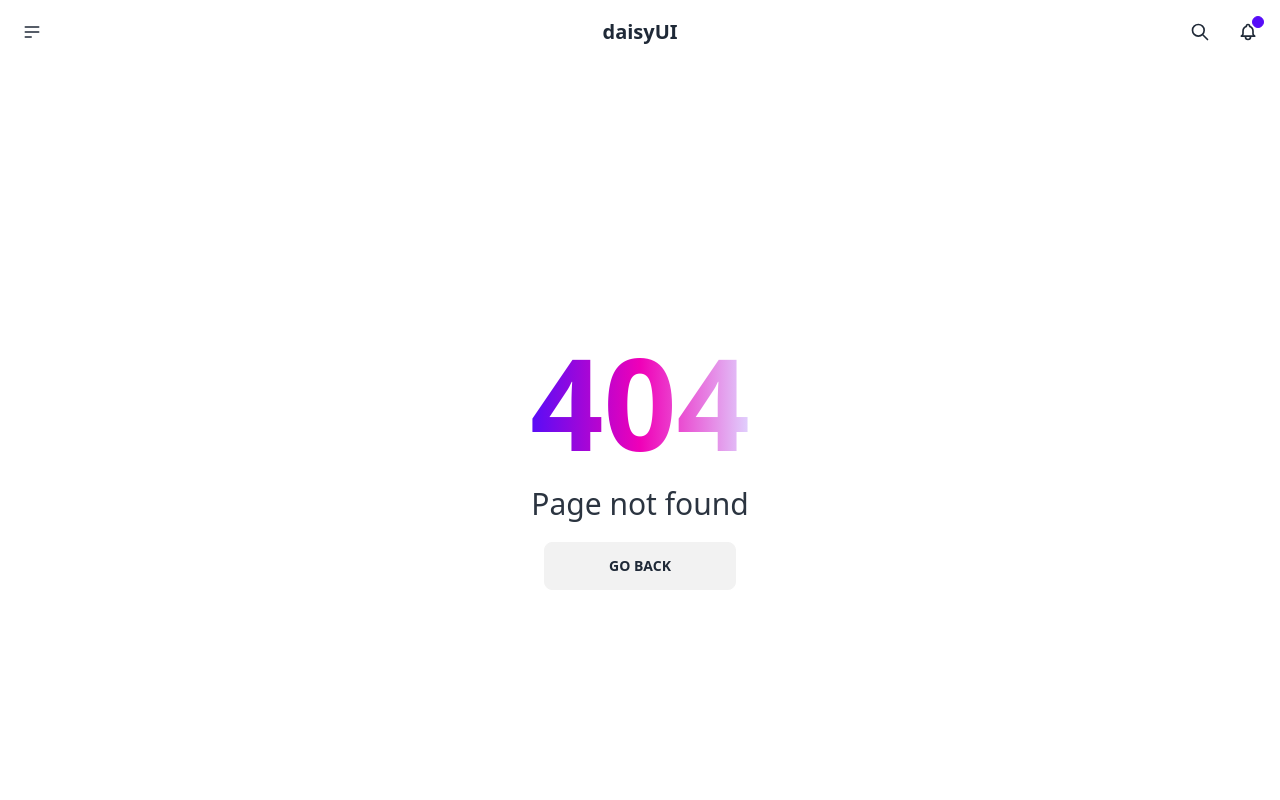
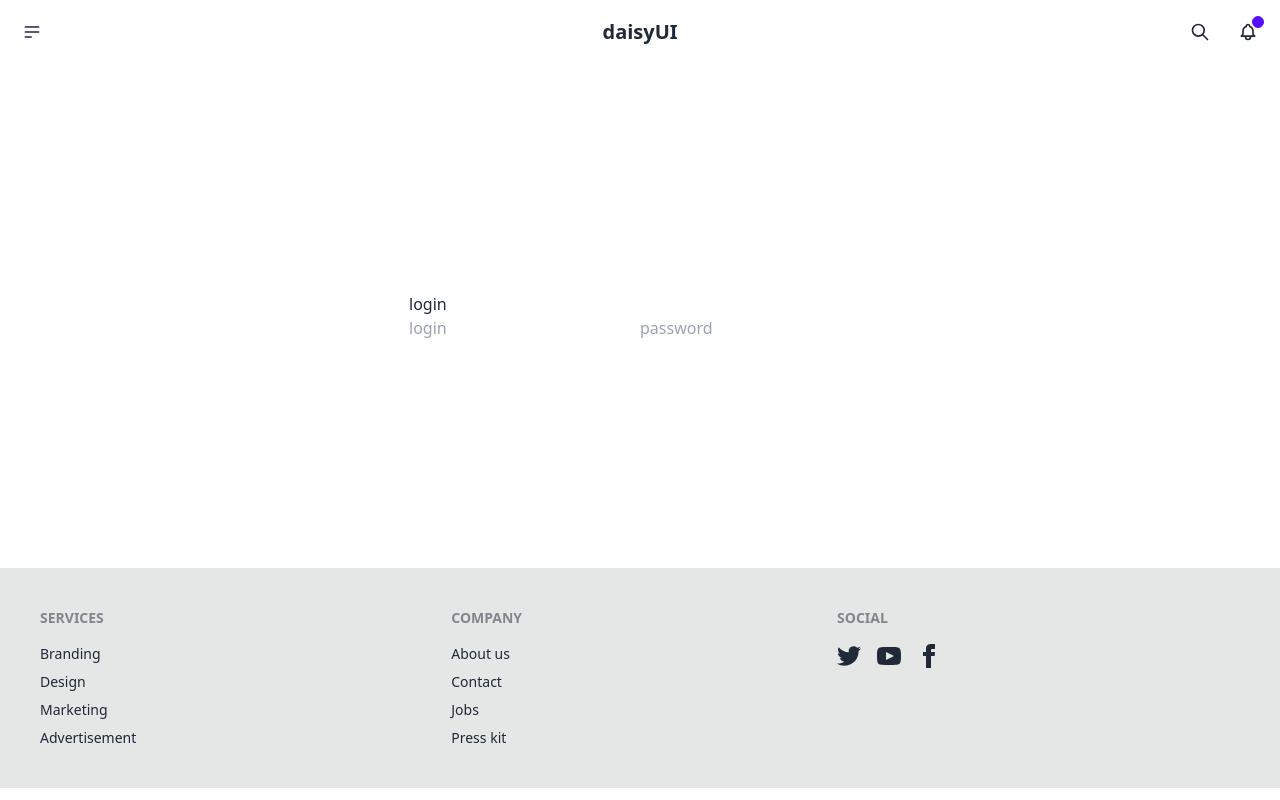
Before and after one commit to oluqom/limit-me, a React (Vite) app: page /auth in a window 1280 px wide. Before the commit this address had no page. Built offline with nearby package versions, Linux system fonts and the light colour scheme.

Commit message:
feat: add Auth page

```diff
--- a/src/app/App.tsx
+++ b/src/app/App.tsx
@@ -1,7 +1,7 @@
 import { FC } from "react";
 import { Route, Routes } from "react-router-dom";
 import { Layout } from "@/app/Layout";
-import { Home, NoMatch } from "@/pages";
+import { Auth, Home, NoMatch } from "@/pages";
 
 const App: FC = () => {
   return (
@@ -9,6 +9,7 @@ const App: FC = () => {
       <Routes>
         <Route path="/" element={<Layout />}>
           <Route index element={<Home />} />
+          <Route path="/auth" element={<Auth />} />
           <Route path="*" element={<NoMatch />} />
         </Route>
       </Routes>
--- /dev/null
+++ b/src/pages/Auth/index.ts
@@ -0,0 +1,3 @@
+import Auth from "./ui/Auth/Auth";
+
+export { Auth };
--- /dev/null
+++ b/src/pages/Auth/ui/Auth/Auth.tsx
@@ -0,0 +1,26 @@
+import Login from "../Login/Login";
+import Register from "../Register/Register";
+
+const Auth = () => {
+  const AuthToggle = true;
+
+  return (
+    <>
+      <section>
+        <div className="container flex items-center justify-center h-mainScreen">
+          {AuthToggle ? (
+            <>
+              <Login />
+            </>
+          ) : (
+            <>
+              <Register />
+            </>
+          )}
+        </div>
+      </section>
+    </>
+  );
+};
+
+export default Auth;
--- /dev/null
+++ b/src/pages/Auth/ui/Login/Login.tsx
@@ -0,0 +1,22 @@
+const Auth = () => {
+  console.log("Login");
+};
+
+const Login = () => {
+  return (
+    <>
+      <div>
+        <img />
+        <div>
+          <button onClick={Auth}>login</button>
+          <div>
+            <input type="text" placeholder="login" />
+            <input type="password" placeholder="password" />
+          </div>
+        </div>
+      </div>
+    </>
+  );
+};
+
+export default Login;
--- /dev/null
+++ b/src/pages/Auth/ui/Register/Register.tsx
@@ -0,0 +1,23 @@
+const Auth = () => {
+  console.log("Register");
+};
+
+const Register = () => {
+  return (
+    <>
+      <div>
+        <img />
+        <div>
+          <button onClick={Auth}>register</button>
+          <div>
+            <input type="text" placeholder="name" />
+            <input type="text" placeholder="login" />
+            <input type="password" placeholder="password" />
+          </div>
+        </div>
+      </div>
+    </>
+  );
+};
+
+export default Register;
--- a/src/pages/index.ts
+++ b/src/pages/index.ts
@@ -1,4 +1,5 @@
 import { Home } from "./Home";
+import { Auth } from "./Auth";
 import { NoMatch } from "./NoMatch";
 
-export { Home, NoMatch };
+export { Home, Auth, NoMatch };
```
